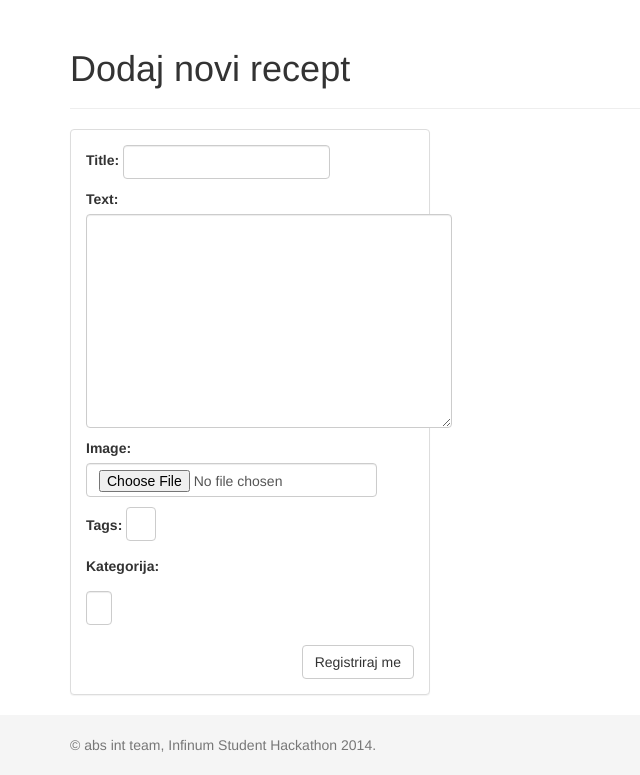
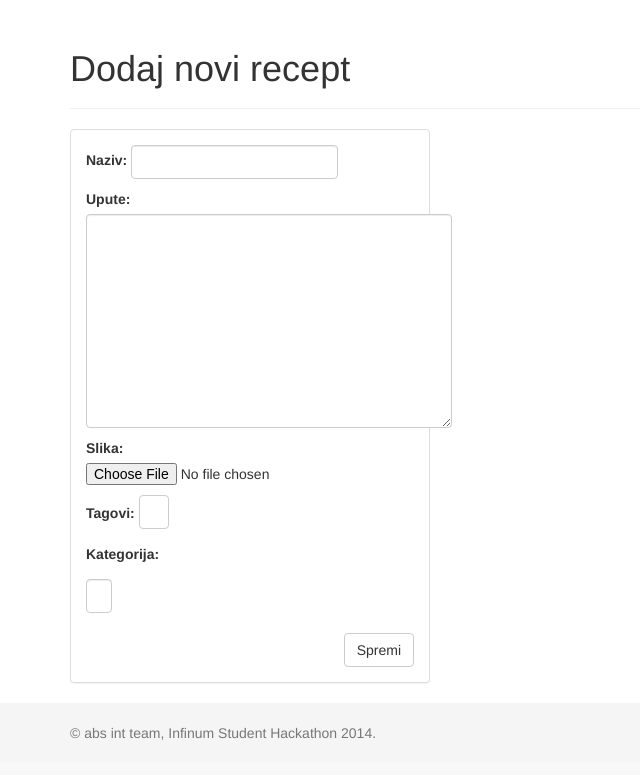
Before and after one commit to MislavMandaric/abs-int, a Django app: page /recepti/dodaj-novi in a window 1280 px wide. Shown: the part 51-826 px from the top of the page, without its empty margins (0-640 px from the left). After the commit the page ends 791 px from the top, so only its background shows below. Run offline with Django 3.2, Linux system fonts and the light colour scheme; data that the repository does not hold is empty; some libraries are stand-ins or nearby versions.

Commit message:
unos recepta :)

```diff
--- a/app/forms.py
+++ b/app/forms.py
@@ -26,10 +26,10 @@ class SearchForm(forms.Form):
 			choices=OPTIONS, label="Kategorija")
 
 class RecipeForm(forms.Form):
-	title = CharField(widget=TextInput(attrs={'class':'form-control'}))
-	text = CharField(widget=Textarea(attrs={'class':'form-control'}))
-	image = FileField(widget=ClearableFileInput(attrs={'class':'form-control'}))
-	tags = CharField(widget=TextInput(attrs={'class':'form-control'}))
+	title = CharField(widget=TextInput(attrs={'class':'form-control'}), label="Naziv")
+	text = CharField(widget=Textarea(attrs={'class':'form-control'}), label="Upute")
+	image = FileField(label="Slika", required=False)
+	tags = CharField(widget=TextInput(attrs={'class':'form-control'}), label="Tagovi", required=False)
 
 	def __init__(self, *args, **kw):
 		super(RecipeForm, self).__init__(*args, **kw)
--- a/app/templates/profile.html
+++ b/app/templates/profile.html
@@ -4,6 +4,7 @@
 {% block page_title %}{{ user }}{% endblock %}
 {% block page_header %}
 	{% thumbnail user.image "100x100" as im %}
+    {{user.image}}
 	<img src="{{ im.url }}" class="img-rounded"/>
 	{% endthumbnail %}
 	<small>{{ user }}</small>
--- a/app/templates/recipe_create.html
+++ b/app/templates/recipe_create.html
@@ -7,9 +7,10 @@
 	<div class="col-md-4">
 			<div class="panel panel-default">
 		    <div class="panel-body">
-                <form method="POST" class="form-inline" role="form">
+                <form method="POST" class="form-inline" role="form" enctype="multipart/form-data">
+                	{% csrf_token %}
                     {{ form.as_p }}
-                    <button type="submit" class="btn btn-default pull-right">Registriraj me</button>
+                    <button type="submit" class="btn btn-default pull-right">Spremi</button>
                 </form>
 			</div>
 		</div>
--- a/app/views.py
+++ b/app/views.py
@@ -77,6 +77,45 @@ class RecipeCreateView(FormView):
 	form_class = RecipeForm
 	success_url = '/'
 
+	def form_valid(self, form):
+		data = form.cleaned_data
+		print data
+		title = data['title']
+		text = data['text']
+		image = data['image']
+		user = self.request.user
+		custom_user = CustomUser.objects.get(user=user)
+		rp = Recipe(title=title, text=text, image=image, user=custom_user)
+		rp.save()
+		# tagovi
+		tags = data['tags']
+		tags = tags.split(',')
+		for t in tags:
+			try:
+				tag = Tag.objects.get(name=t)
+			except:
+				# taga nema, stvori novi
+				tag = Tag(name=t)
+				tag.save()
+			rt = RecipeTag(recipe=rp, tag=tag)
+			rt.save()
+
+		# kategorije
+		categories = data['categories']
+		for c in categories:
+			try:
+				cat = Category.objects.get(name=c)
+				rc = RecipeCategory(recipe=rp, categorie=cat)
+				rc.save()
+			except:
+				pass
+
+		return HttpResponseRedirect(self.get_success_url())
+
+	def post(self, request, *args, **kwargs):
+		self.request = request
+		return super(RecipeCreateView, self).post(request, *args, **kwargs)
+
 class RecipeDetailView(DetailView):
 	template_name = "recipe_detail.html"
 	model = Recipe
@@ -108,13 +147,13 @@ class RecipeSearchView(ListView):
 
 		for cat in categories:
 			if cat != 'none':
-				filters_categories |= Q(recipe_categories__categorie__name__icontains=cat)
+				filters_categories |= Q(recipe_categories__categorie__name=cat)
 
 		filters_tags = Q()
 		if tags:
 			tags_list = tags.split(', ')
 			for tag in tags_list:
-				filters_tags |= Q(recipe_tags__tag__name__icontains=tag)
+				filters_tags |= Q(recipe_tags__tag__name=tag)
 
 		queryset = Recipe.objects.filter(filters_tags, filters_categories).distinct().order_by('-date')
 
```
